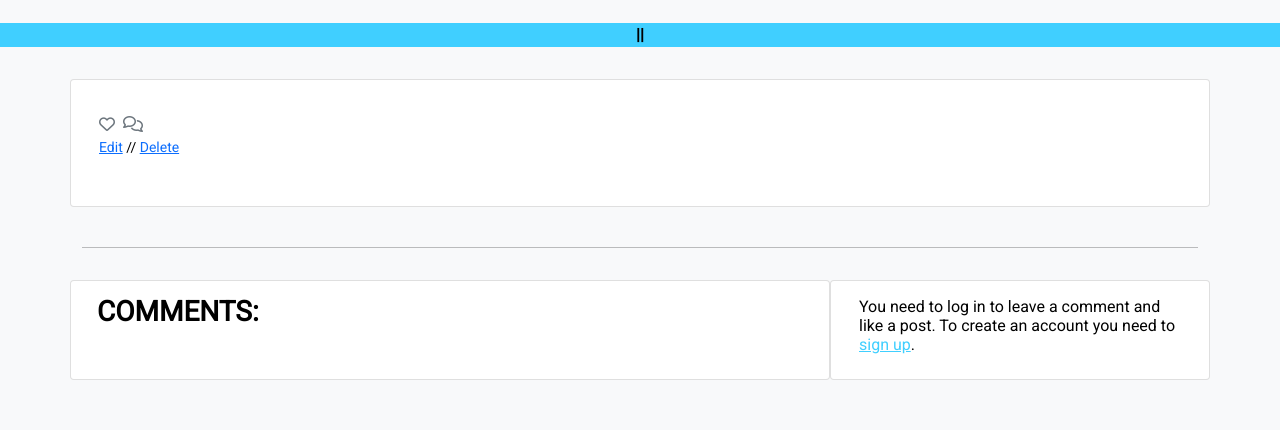
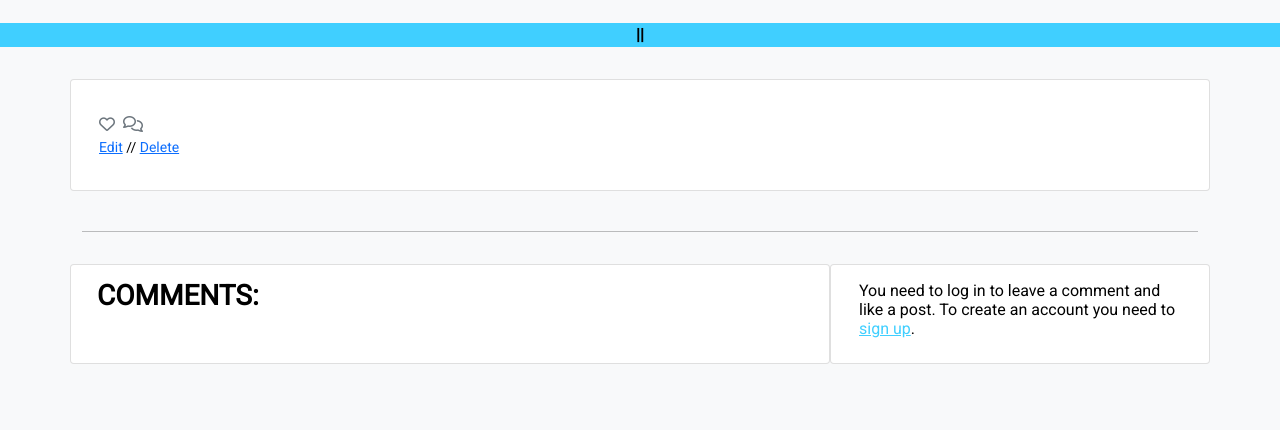
Before and after one commit to moscarellar/filmblogdjango, a Django app: template templates/post_detail.html in a window 1280 px wide. Shown: the part 154-584 px from the top of the page. Run offline with Django 3.2, Linux system fonts and the light colour scheme; the template is opened without the code that fills it, so the values that code supplies are empty; some libraries are stand-ins or nearby versions.

Commit message:
update push for mock image

```diff
--- a/templates/post_detail.html
+++ b/templates/post_detail.html
@@ -26,7 +26,7 @@
 <div class="container">
     <div class="row">
         <div class="col card mb-4 mt-3 left top">
-            <div class="card-body mb-3">
+            <div class="card-body">
                 <p class="card-text">
                     {{ post.content | safe }}
                 <div class="row">
```
